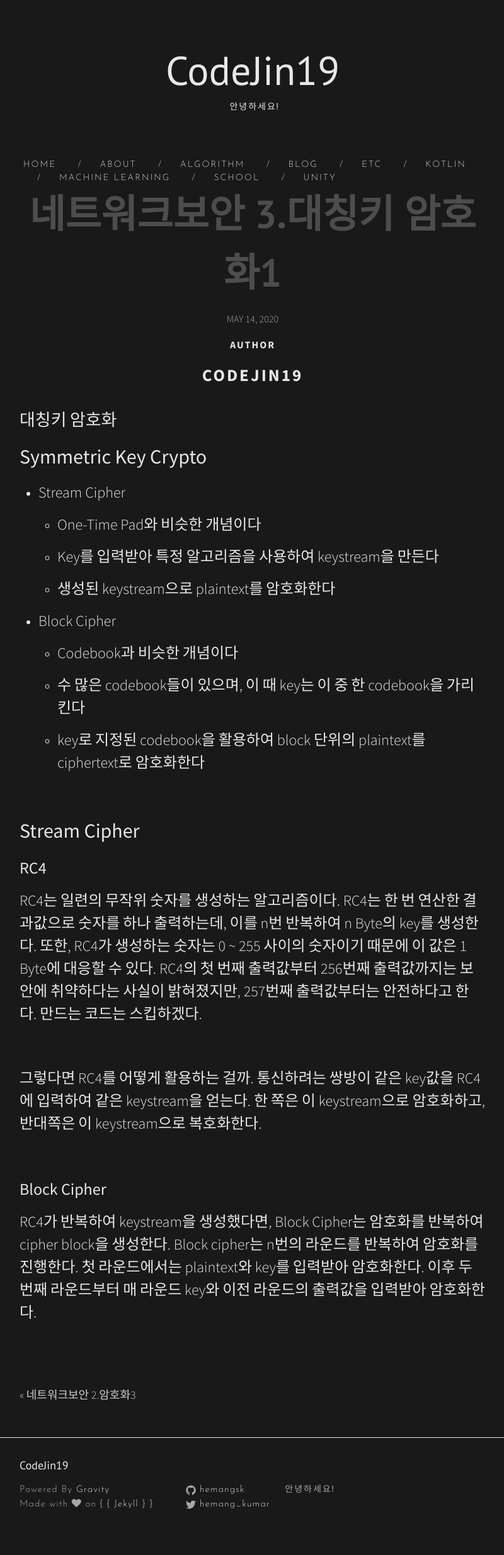
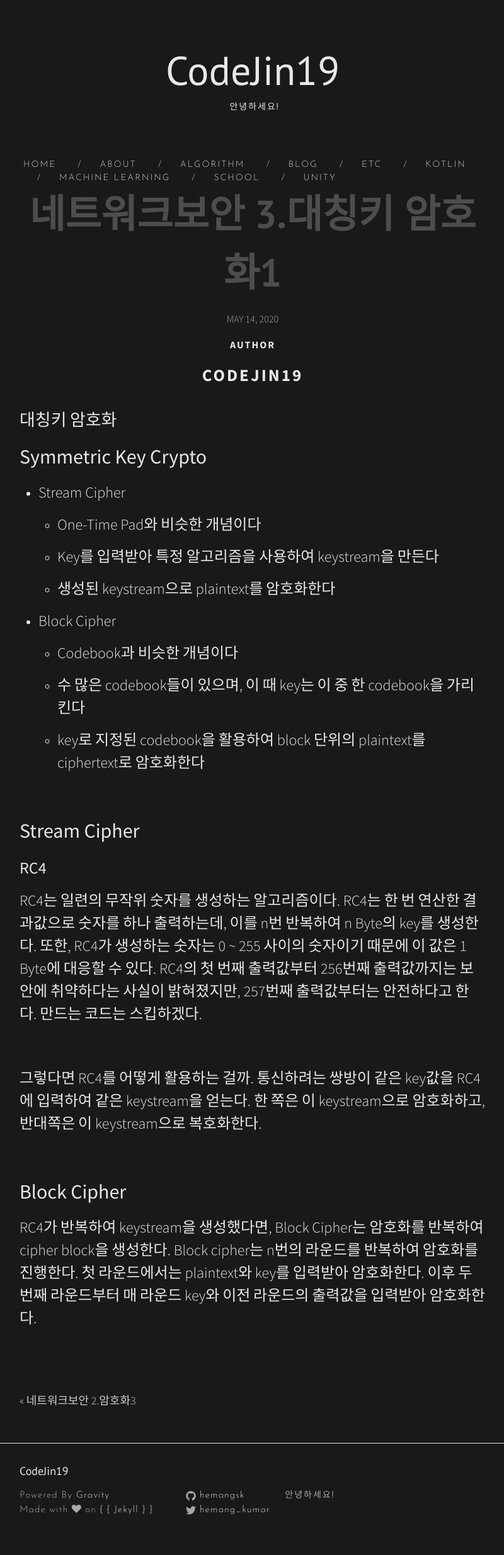
Before and after one commit to CodeJin19/CodeJin19.github.io, a Jekyll site: the page built from _posts/2020/2020-05-14-Network_Security_3.Symmetric_Key_Crypto1.markdown, in a window 1280 px wide. Shown: the whole page at 63% size, without its empty margins (239-1039 px from the left). Built offline with Jekyll 4.4.1, drawn with Linux system fonts in a browser that asks for light colours; nearby versions of some CDN libraries.

```diff
--- a/_posts/2020/2020-05-14-Network_Security_3.Symmetric_Key_Crypto1.markdown
+++ b/_posts/2020/2020-05-14-Network_Security_3.Symmetric_Key_Crypto1.markdown
@@ -40,6 +40,6 @@ RC4는 일련의 무작위 숫자를 생성하는 알고리즘이다. RC4는 한
 
 <br>
 
-### Block Cipher
+## Block Cipher
 
 RC4가 반복하여 keystream을 생성했다면, Block Cipher는 암호화를 반복하여 cipher block을 생성한다. Block cipher는 n번의 라운드를 반복하여 암호화를 진행한다. 첫 라운드에서는 plaintext와 key를 입력받아 암호화한다. 이후 두 번째 라운드부터 매 라운드 key와 이전 라운드의 출력값을 입력받아 암호화한다.
```
